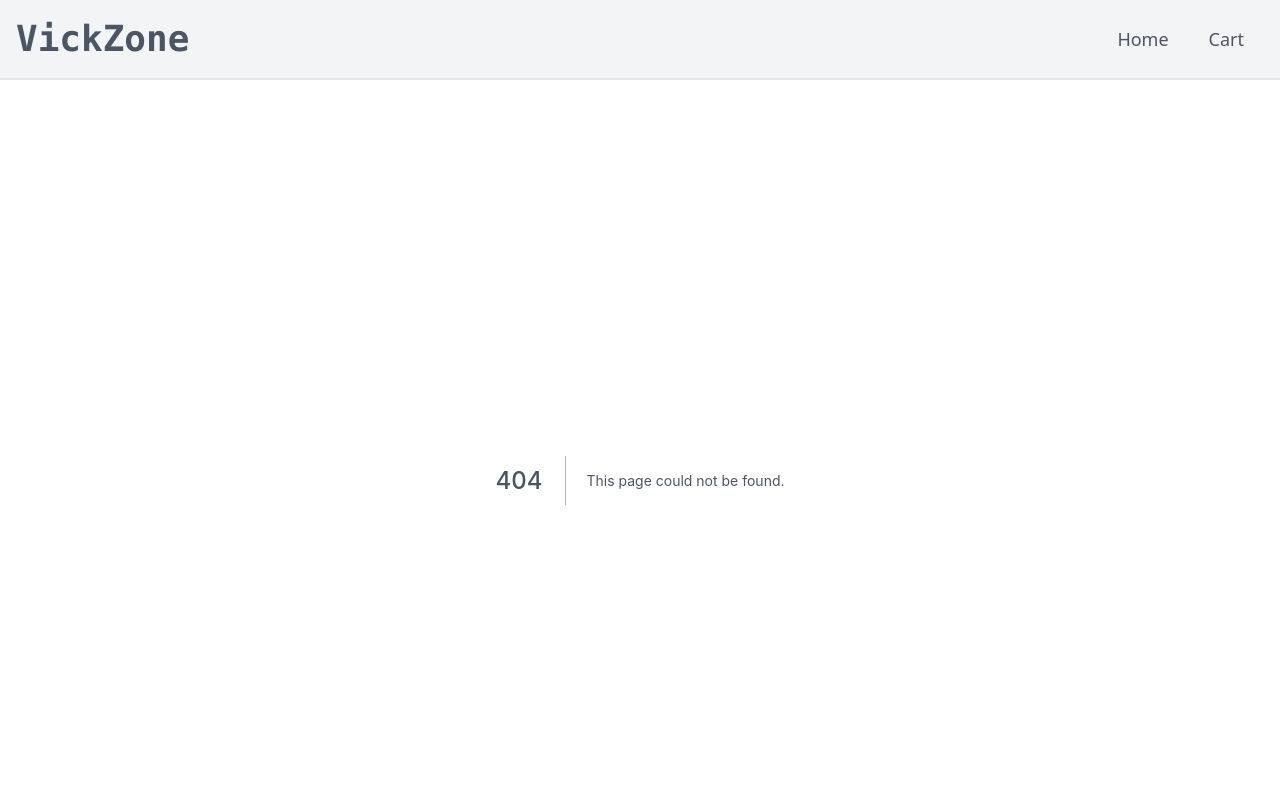
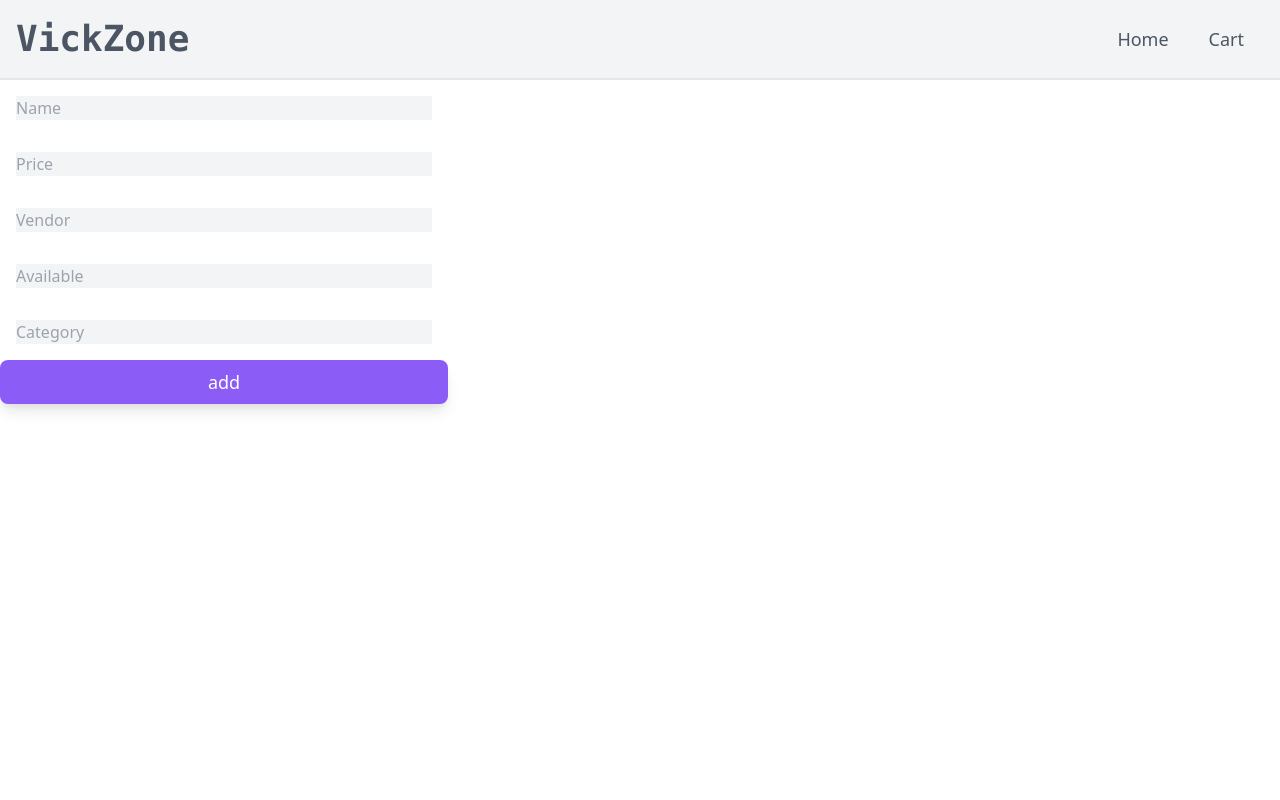
Before and after one commit to VivekKashyapS98/VickZone, a Next.js app: page /new-item in a window 1280 px wide. Before the commit this address had no page. Shown: the top 800 px of the page. Built offline with nearby package versions, Linux system fonts and the light colour scheme.

Commit message:
New Feature

```diff
--- a/components/Button.js
+++ b/components/Button.js
@@ -1,7 +1,7 @@
 export default function Button(props) {
   return (
     <button
-      className=" my-auto py-1 px-2 md:py-2 md:px-4 bg-purple-500 text-white text-base md:text-lg font-medium text-center shadow-lg rounded-md md:rounded-lg transition duration-100 ease-in cursor-pointer hover:bg-purple-400  hover:shadow-xl active:bg-purple-700 active:shadow-md active:text-white"
+      className="my-auto py-1 px-2 md:py-2 md:px-4 bg-purple-500 text-white text-base md:text-lg font-medium text-center shadow-lg rounded-md md:rounded-lg transition duration-100 ease-in cursor-pointer hover:bg-purple-400  hover:shadow-xl active:bg-purple-700 active:shadow-md active:text-white"
       onClick={props.onClick}
     >
       {props.children}
--- a/pages/index.js
+++ b/pages/index.js
@@ -1,10 +1,13 @@
 import Head from "next/head";
+import { useRouter } from "next/router";
 import { useState } from "react";
 import sortObjectArray from "sort-objects-array";
+import Button from "../components/Button";
 import Card from "../components/Card";
 import { data } from "../utils/data";
 
 export default function Home() {
+  const router = useRouter();
   const [list, setList] = useState(data);
   const [sort, setSort] = useState("name");
 
@@ -37,6 +40,7 @@ export default function Home() {
       {list.map((item, ind) => (
         <Card key={`${item.name}/${ind}`} item={item} />
       ))}
+      <Button onClick={() => router.push("/new-item")}>Add Item</Button>
     </>
   );
 }
--- a/pages/item/[id].js
+++ b/pages/item/[id].js
@@ -84,7 +84,8 @@ export async function getStaticPaths() {
       { params: { id: "2" } },
       { params: { id: "3" } },
       { params: { id: "4" } },
+      { params: { id: "5" } },
     ],
-    fallback: false,
+    fallback: true,
   };
 }
--- /dev/null
+++ b/pages/new-item.js
@@ -0,0 +1,71 @@
+import { useState } from "react";
+import mainData from "../data.json";
+
+export default function NewItem() {
+  const [data, setData] = useState({});
+
+  const handleChange = (e) => {
+    setData((prev) => ({ ...prev, [e.target.name]: e.target.value }));
+  };
+
+  const handleSubmit = (e) => {
+    e.preventDefault();
+    mainData.push({
+      id: mainData.length,
+      ...data,
+    });
+  };
+
+  return (
+    <form
+      className="max-w-md flex flex-col justify-center"
+      onSubmit={handleSubmit}
+    >
+      <input
+        className="m-4 bg-gray-100"
+        type="text"
+        name="name"
+        placeholder="Name"
+        value={data.name}
+        onChange={handleChange}
+      />
+      <input
+        className="m-4 bg-gray-100"
+        type="number"
+        name="price"
+        placeholder="Price"
+        value={data.price}
+        onChange={handleChange}
+      />
+      <input
+        className="m-4 bg-gray-100"
+        type="text"
+        name="vendor"
+        placeholder="Vendor"
+        value={data.vendor}
+        onChange={handleChange}
+      />
+      <input
+        className="m-4 bg-gray-100"
+        type="number"
+        name="available"
+        placeholder="Available"
+        value={data.available}
+        onChange={handleChange}
+      />
+      <input
+        className="m-4 bg-gray-100"
+        type="text"
+        name="category"
+        placeholder="Category"
+        value={data.category}
+        onChange={handleChange}
+      />
+      <input
+        className="my-auto py-1 px-2 md:py-2 md:px-4 bg-purple-500 text-white text-base md:text-lg font-medium text-center shadow-lg rounded-md md:rounded-lg transition duration-100 ease-in cursor-pointer hover:bg-purple-400  hover:shadow-xl active:bg-purple-700 active:shadow-md active:text-white"
+        type="submit"
+        value="add"
+      />
+    </form>
+  );
+}
```
